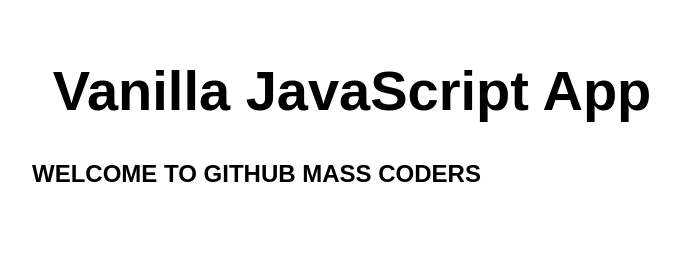
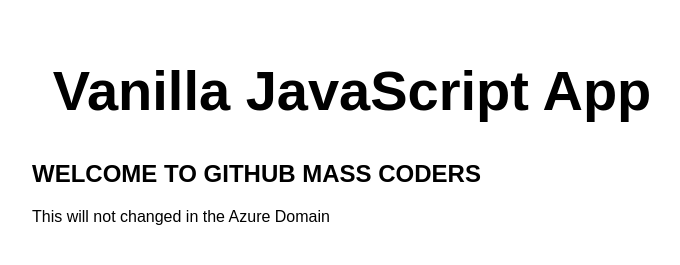
Before and after one commit to vsaikrishna1038/miniproject, a website: page src/index.html in a window 1280 px wide. Shown: the whole page, without its empty margins (288-968 px from the left). Drawn offline with Linux system fonts and the light colour scheme.

Commit message:
index.html

```diff
--- a/src/index.html
+++ b/src/index.html
@@ -12,6 +12,7 @@
   <main>
     <h1>Vanilla JavaScript App</h1>
     <h2>WELCOME TO GITHUB MASS CODERS</h2>
+    <p>This will not changed in the Azure Domain</p>
   </main>
 </body>
 
```
